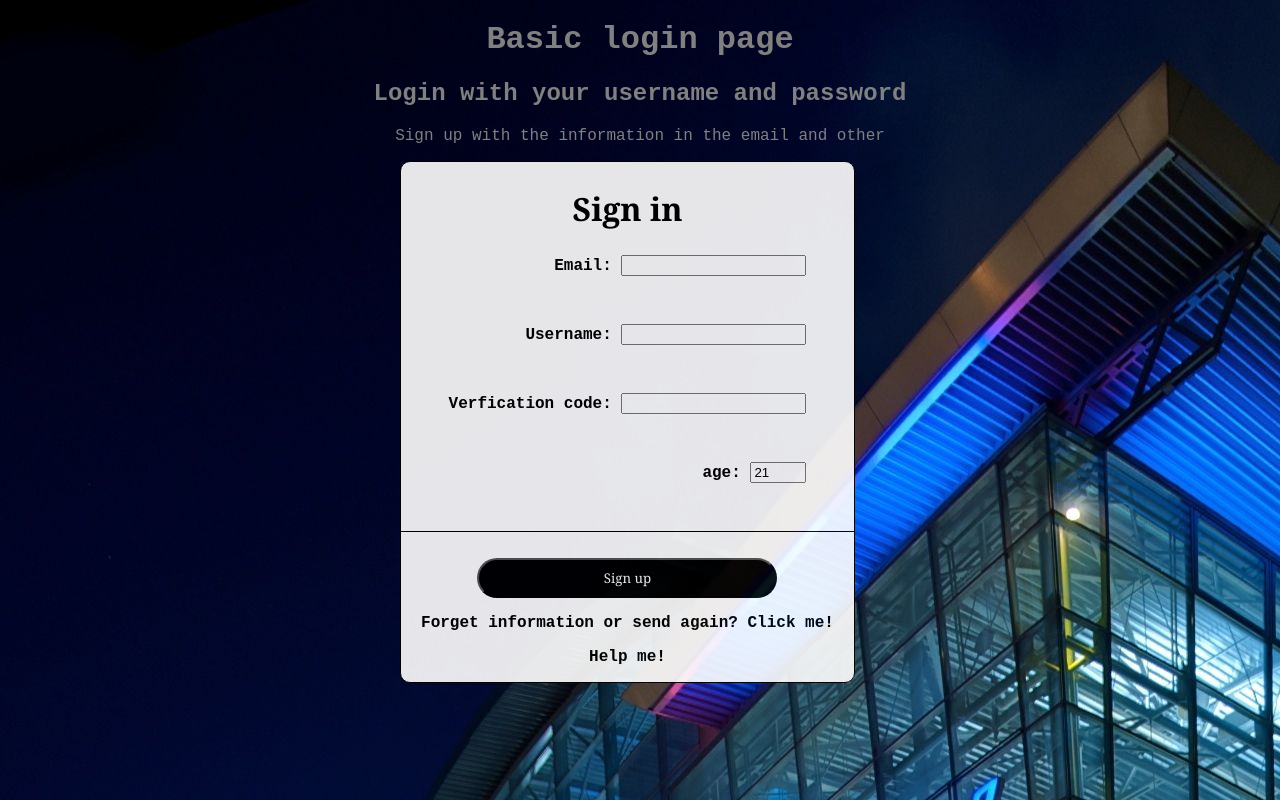
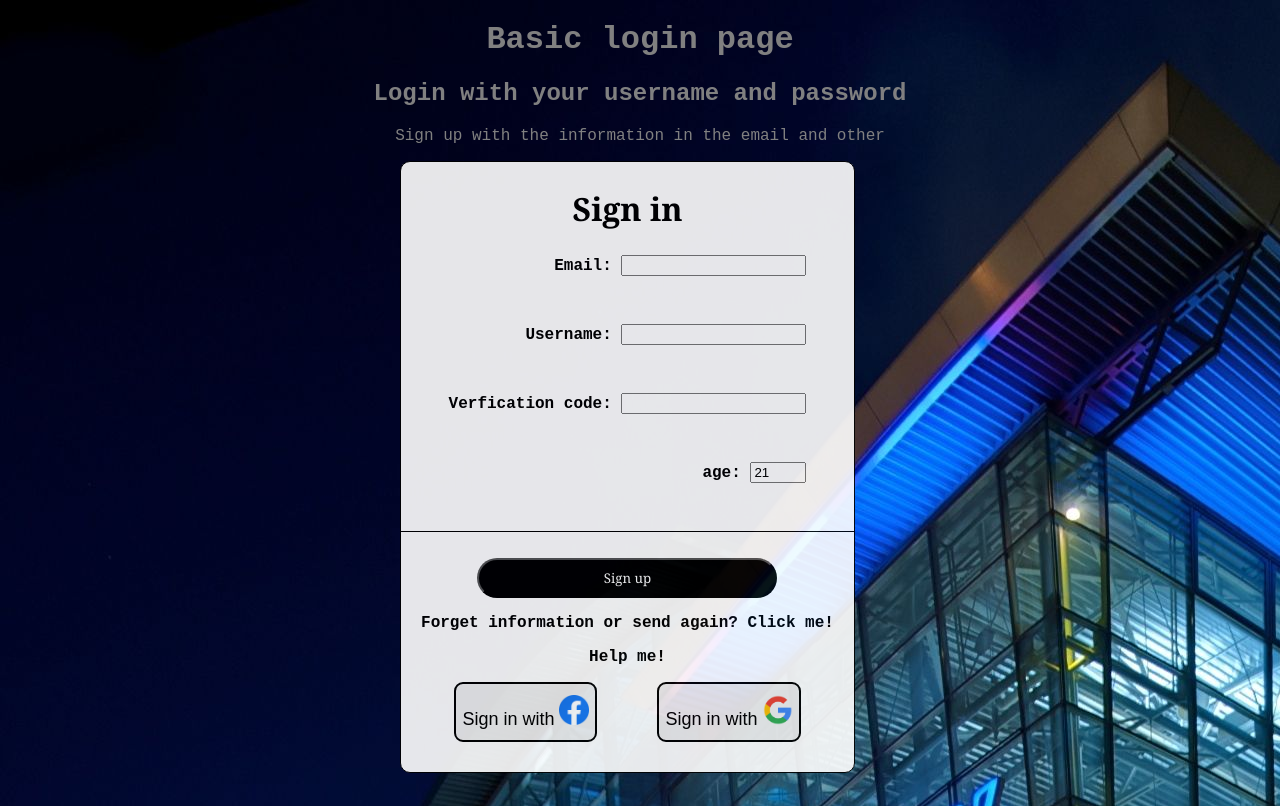
Before and after one commit to Mario0703/Login-page-beginner, a plain HTML site: page index.html in a window 1280 px wide. Drawn offline with Linux system fonts and the light colour scheme.

Commit message:
Added buttons and sign in options

```diff
--- a/index.html
+++ b/index.html
@@ -38,8 +38,16 @@
                 <p>Forget information or send again? Click me!</p>
                 <p>Help me!</p>
             <div>
+            <div class="sign-in-options">
+                <div class="sign-in-but">
+                    <button class="btn-social-sign-in">Sign in with <img class="but-img" src="billeder/FB-logo.jpg"></button>
+                </div>
+                <div class="sign-in-but">
+                    <button class="btn-social-sign-in">Sign in with <img class="but-img" src="billeder/google.logo.png"></button>
+                </div>
+            </div>
+        </body>
         </form>
         </body>
         </div>
-    </body>
 </html>
--- a/style.css
+++ b/style.css
@@ -49,6 +49,29 @@ body{
 
 }
 
+.sign-in-but{
+    margin-bottom: 30px;
+    margin-left: 30px;
+    margin-right: 30px;
+
+}
+
+
+.btn-social-sign-in{
+    border-radius: 75em;
+    height: 60px;
+    border-radius: .5em;
+    border: 2px solid black;
+    cursor: pointer;
+    font-size: large;
+    text-align: center;
+
+}
+
+.sign-in-options{
+    display: inline-flex;
+}
+
 .btn{
     font-family: Georgia, 'Times New Roman', Times, serif;
     border-radius: 03em;
@@ -57,4 +80,10 @@ body{
     margin-top: 02em;
     width: 300px;
     height: 40px;
+    cursor: pointer;
 }
+
+.but-img{
+width: 30px;
+height: 30px;
+}
```
Also changed, not shown: Billeder/FB-logo.jpg (added), Billeder/google.logo.png (added).
